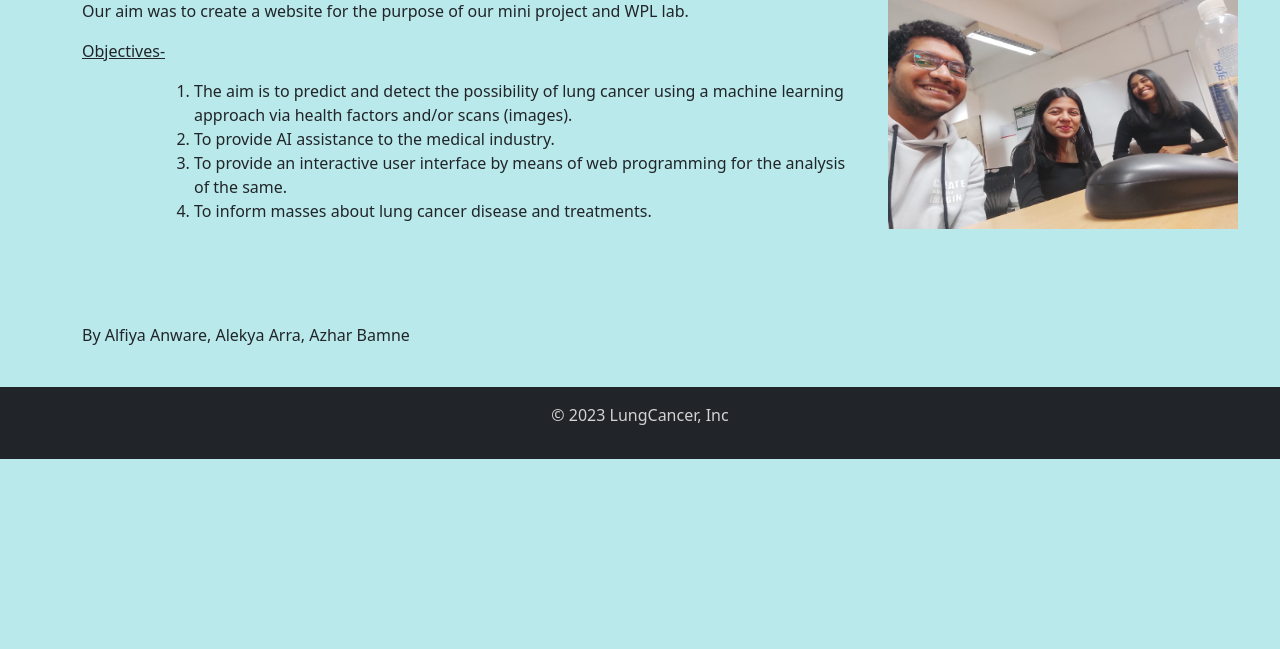
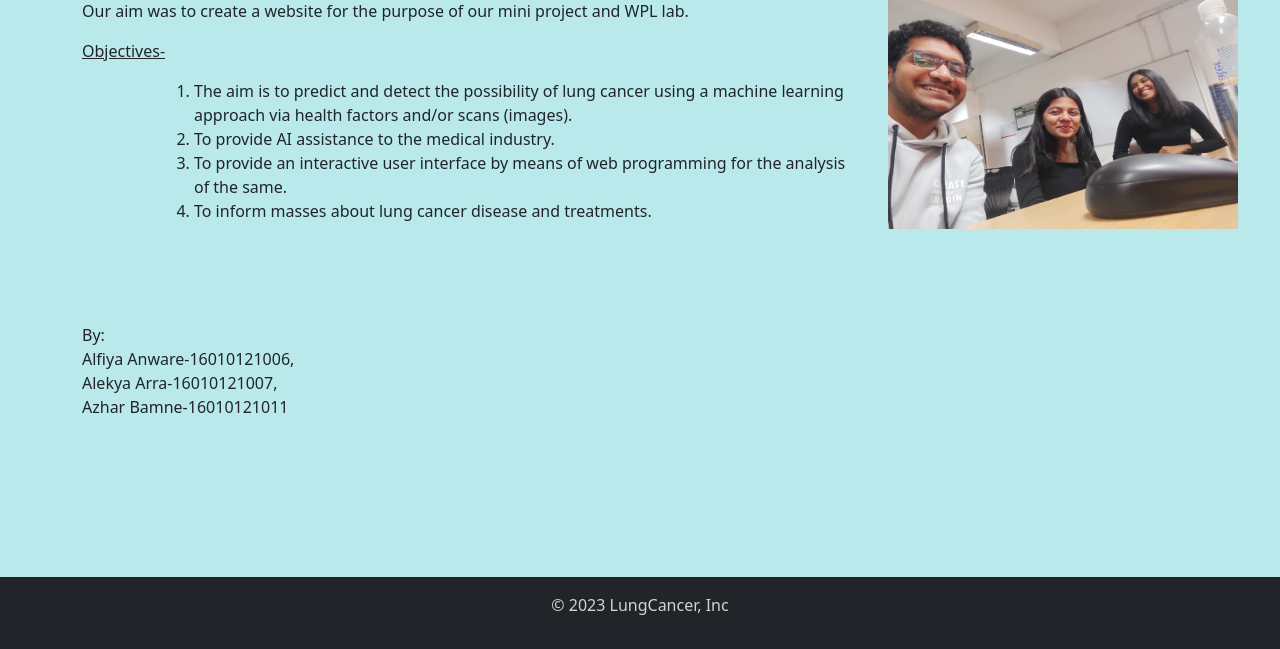
Before and after one commit to alfiyaanware/lung-cancer-v2, a Flask app: page /about in a window 1280 px wide. Shown: the part 170-819 px from the top of the page. Before the commit the page ends 629 px from the top, so only its background shows below. Run offline with Flask 2, Linux system fonts and the light colour scheme.

Commit message:
minor changes

```diff
--- a/templates/about.html
+++ b/templates/about.html
@@ -24,10 +24,18 @@
         <li>To provide an interactive user interface by means of web programming for the analysis of the same.</li>
         <li>To inform masses about lung cancer disease and treatments.</li>
     </ol>
-    <p>By Alfiya Anware, Alekya Arra, Azhar Bamne</p>
+    <p>By:<br>Alfiya Anware-16010121006,<br>
+      Alekya Arra-16010121007,<br>
+      Azhar Bamne-16010121011</p>
   </div>
   <div class="col-sm-2"><img src="/static/images/us.jpeg" width="350" height="230" style="float:right; margin-right: -40px;"></div></div></div>
+  <pre>
 
+
+
+
+
+  </pre>
   {% include 'footer.html' %}
 </body>
 </html>
--- a/templates/bookappt.html
+++ b/templates/bookappt.html
@@ -40,8 +40,10 @@
         <br><br><br><br> We will get in contact with you soon!
 
     </form>
-  <br>
-  <br>
+  <pre>
+
+
+  </pre>
     {% include 'footer.html' %}
 </body>
 </html>
--- a/templates/footer.html
+++ b/templates/footer.html
@@ -1,6 +1,6 @@
 <div class="Container-fluid no-padding mb-0">
 
-  <footer class="py-3 my-4 bg-dark mb-0">
+  <footer class="footer mt-auto py-3 bg-dark">
     <p class="text-center" style="color:lightgray;">&copy; 2023 LungCancer, Inc</p>
   </footer>
 
--- a/templates/home.html
+++ b/templates/home.html
@@ -19,10 +19,11 @@
         <br>
   <div class="container">
   <div class="row">
-  <div class="col-sm-10">
+  <div class="col-sm-9">
   <p>
         Cancer is a disease in which cells in the body grow out of control. When cancer starts in the lungs, it is called lung cancer.<br>
         Lung cancer begins in the lungs and may spread to lymph nodes or other organs in the body, such as the brain. Cancer from other organs also may spread to the lungs. When cancer cells spread from one organ to another, they are called metastases.<br></p>
+    <br><p>Cigarette smoking is the number one cause of lung cancer. Lung cancer also can be caused by using other types of tobacco (such as pipes or cigars), breathing secondhand smoke, being exposed to substances such as asbestos or radon at home or work, and having a family history of lung cancer.</p>
         <br><p>Learn more: <a href="/kinds">Types of Lung Cancer</a></p>
         <br>
         <p>Symptoms:
@@ -36,7 +37,7 @@
             <li>Coughing that gets worse or doesn't go away</li>
             </ul>
         </p></div>
-    <div class="col-sm-2"><img src="/static/images/lung-cancer.jpg" width="300" height="200" style="float:right; margin-right: -40px;"></div></div></div>
+    <div class="col-sm-2"><img src="/static/images/lung-cancer.jpg" width="300" height="200" style=" margin-right: -40px;"></div></div></div>
     {% include 'footer.html' %}
 </body>
 </html>
```
